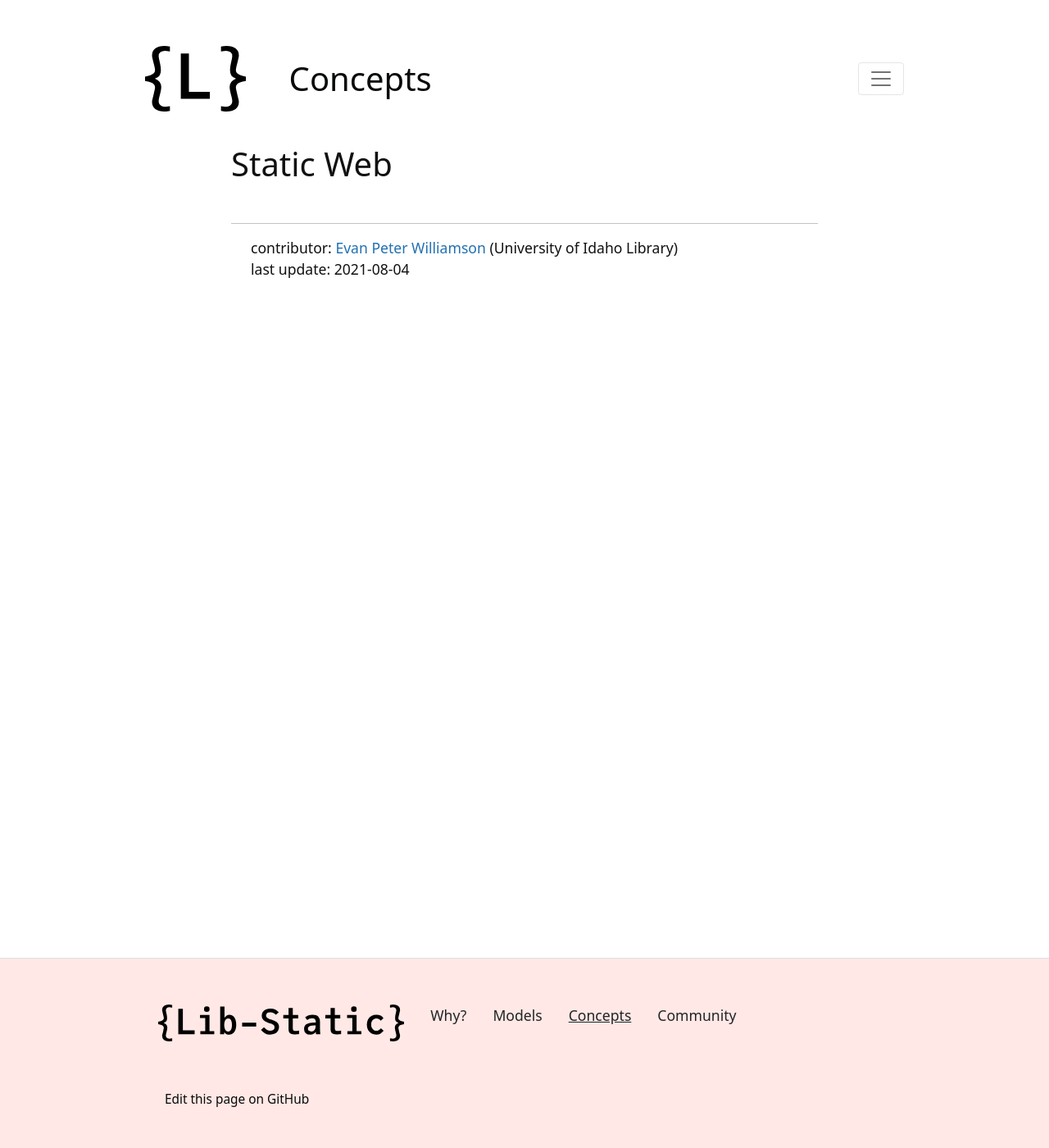
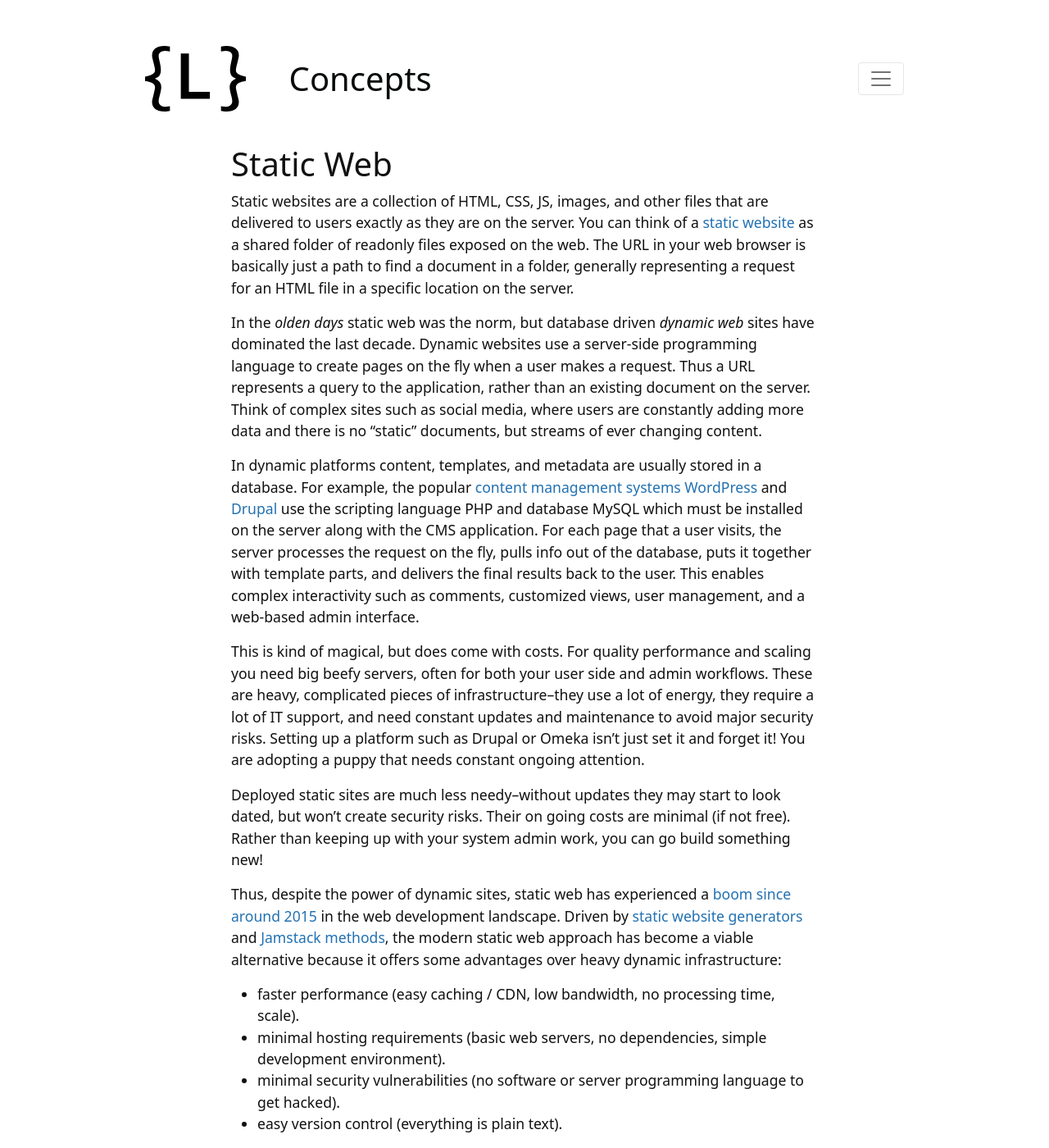
Before and after one commit to lib-static/lib-static.github.io, a Jekyll site: the page built from content/_concepts/static-web.md, in a window 1280 px wide and 1400 px high. Shown: the whole window at 82% size. Built offline with Jekyll 4.4.1, drawn with Linux system fonts in a browser that asks for light colours; comment, search, counter and statistics services are not loaded.

Commit message:
static web

```diff
--- a/content/_concepts/static-web.md
+++ b/content/_concepts/static-web.md
@@ -4,3 +4,35 @@ contributor: "@evanwill"
 updated: 2021-08-04
 type: Concepts
 ---
+
+Static websites are a collection of HTML, CSS, JS, images, and other files that are delivered to users exactly as they are on the server.
+You can think of a [static website](https://en.wikipedia.org/wiki/Static_web_page){:target="_blank" rel="noopener"} as a shared folder of readonly files exposed on the web.
+The URL in your web browser is basically just a path to find a document in a folder, generally representing a request for an HTML file in a specific location on the server.
+
+In the *olden days* static web was the norm, but database driven *dynamic web* sites have dominated the last decade.
+Dynamic websites use a server-side programming language to create pages on the fly when a user makes a request.
+Thus a URL represents a query to the application, rather than an existing document on the server.
+Think of complex sites such as social media, where users are constantly adding more data and there is no "static" documents, but streams of ever changing content.
+
+In dynamic platforms content, templates, and metadata are usually stored in a database.
+For example, the popular [content management systems](https://en.wikipedia.org/wiki/Content_management_system) [WordPress](https://wordpress.com/) and [Drupal](https://www.drupal.org/) use the scripting language PHP and database MySQL which must be installed on the server along with the CMS application.
+For each page that a user visits, the server processes the request on the fly, pulls info out of the database, puts it together with template parts, and delivers the final results back to the user.
+This enables complex interactivity such as comments, customized views, user management, and a web-based admin interface.
+
+This is kind of magical, but does come with costs.
+For quality performance and scaling you need big beefy servers, often for both your user side and admin workflows.
+These are heavy, complicated pieces of infrastructure--they use a lot of energy, they require a lot of IT support, and need constant updates and maintenance to avoid major security risks.
+Setting up a platform such as Drupal or Omeka isn't just set it and forget it!
+You are adopting a puppy that needs constant ongoing attention.
+
+Deployed static sites are much less needy--without updates they may start to look dated, but won't create security risks.
+Their on going costs are minimal (if not free).
+Rather than keeping up with your system admin work, you can go build something new!
+
+Thus, despite the power of dynamic sites, static web has experienced a [boom since around 2015](https://www.smashingmagazine.com/2015/11/modern-static-website-generators-next-big-thing/) in the web development landscape.
+Driven by [static website generators]({{ '/concepts/static-site-generators/' | relative_url }}) and [Jamstack methods](https://jamstack.org/), the modern static web approach has become a viable alternative because it offers some advantages over heavy dynamic infrastructure:
+
+- faster performance (easy caching / CDN, low bandwidth, no processing time, scale).
+- minimal hosting requirements (basic web servers, no dependencies, simple development environment).
+- minimal security vulnerabilities (no software or server programming language to get hacked).
+- easy version control (everything is plain text).
```
Also changed, not shown: content/_concepts/static-site-generators.md (+3 -2 lines).
